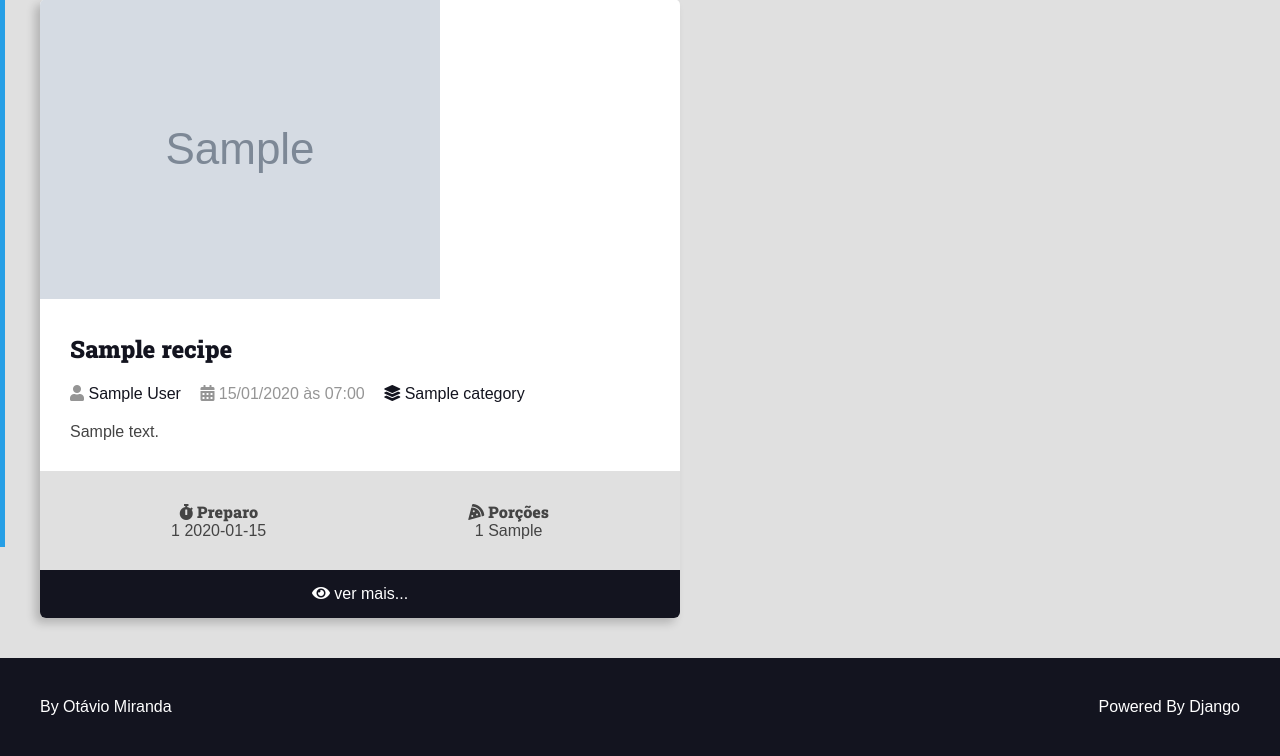
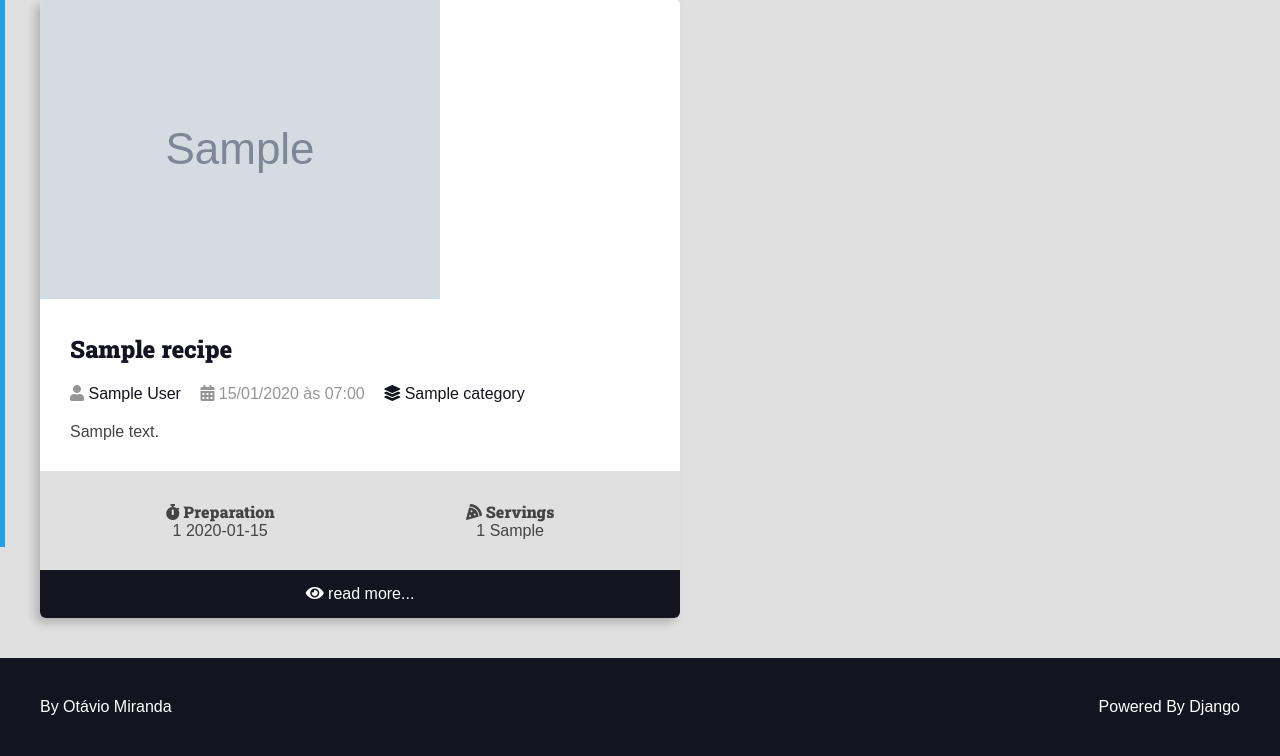
Before and after one commit to GustavoClausen/curso-django-primeiro-projeto, a Django app: page /recipes/category/1/ in a window 1280 px wide. Shown: the part 253-1009 px from the top of the page. Run offline with Django 4.2, Linux system fonts and the light colour scheme; tables that the repository leaves empty hold one stand-in row (values such as "Sample post"); grey boxes marked "Sample" are stand-in pictures; parts of the project's set-up code (start-up, migrations or seed data) failed here and were passed over.

Commit message:
Traduzindo o projeto

```diff
--- a/project/settings/i18n.py
+++ b/project/settings/i18n.py
@@ -1,5 +1,7 @@
 # Internationalization
 # https://docs.djangoproject.com/en/4.1/topics/i18n/
+
+from . import BASE_DIR
 
 LANGUAGE_CODE = 'pt-br'
 
@@ -8,3 +10,7 @@ TIME_ZONE = 'America/Sao_Paulo'
 USE_I18N = True
 
 USE_TZ = True
+
+LOCALE_PATHS = [
+    BASE_DIR / 'locale',
+]
--- a/project/settings/middlewares.py
+++ b/project/settings/middlewares.py
@@ -6,4 +6,5 @@ MIDDLEWARE = [
     'django.contrib.auth.middleware.AuthenticationMiddleware',
     'django.contrib.messages.middleware.MessageMiddleware',
     'django.middleware.clickjacking.XFrameOptionsMiddleware',
+    'django.middleware.locale.LocaleMiddleware',
 ]
--- a/recipes/templates/recipes/partials/recipe.html
+++ b/recipes/templates/recipes/partials/recipe.html
@@ -1,3 +1,5 @@
+{% load i18n %}
+
 <div class="recipe recipe-list-item">
     {% if is_detail_page is True %}
         <div class="recipe-cover">
@@ -76,7 +78,7 @@
         <div class="recipe-meta recipe-preparation">
             <h3 class="recipe-meta-title">
                 <i class="fas fa-stopwatch"></i>
-                Preparo
+                {% translate 'Preparation' %}
             </h3>
             <div class="recipe-meta-text">
                 {{ recipe.preparation_time }} {{ recipe.preparation_time_unit }}
@@ -85,7 +87,7 @@
         <div class="recipe-meta recipe-servings">
             <h3 class="recipe-meta-title">
                 <i class="fas fa-pizza-slice"></i>
-                Porções
+                {% translate 'Servings' %}
             </h3>
             <div class="recipe-meta-text">
                 {{ recipe.servings }} {{ recipe.servings_unit }}
@@ -98,7 +100,7 @@
     <footer class="recipe-footer">
         <a href="{% url 'recipes:recipe' recipe.id %}" class="recipe-read-more button button-dark button-full-width">
             <i class="fas fa-eye"></i>
-            <span>ver mais...</span>
+            <span>{% translate "read more..." %}</span>
         </a>
     </footer>
 
```
Also changed, not shown: locale/pt_br/LC_MESSAGES/django.po (added), 1 other file.
